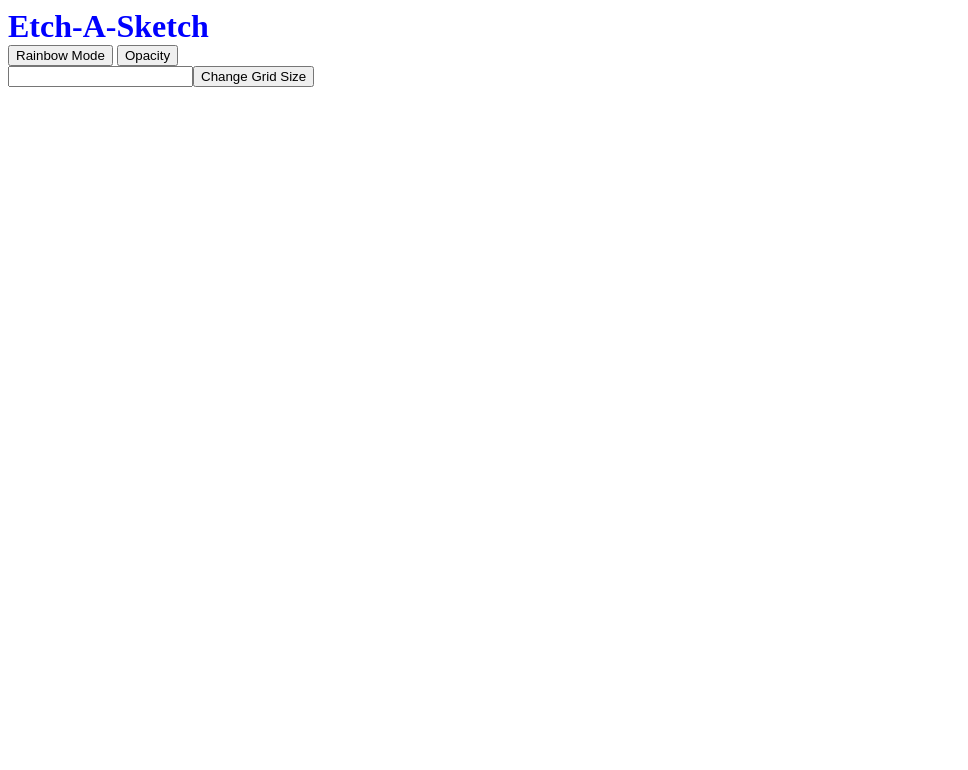
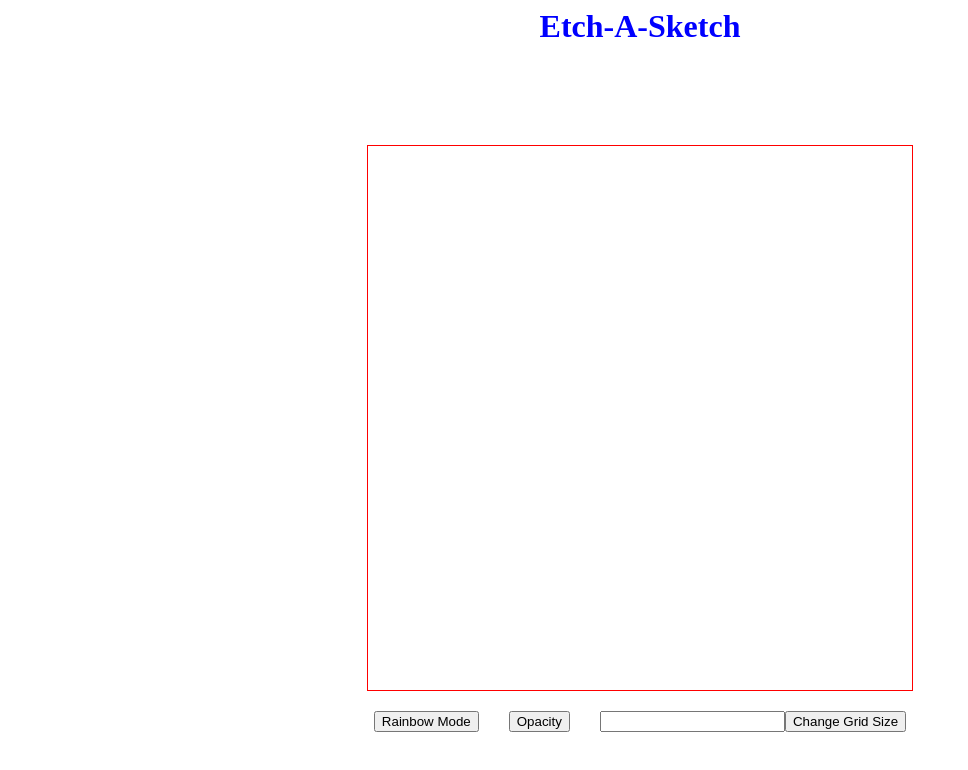
Before and after one commit to Viktotovich/etch-a-sketch, a plain HTML site: page index.html in a window 1280 px wide. Shown: the whole page, without its empty margins (0-968 px from the left). Drawn offline with Linux system fonts and the light colour scheme.

Commit message:
"Refactored code inline with the recent bug fix"

```diff
--- a/styles.css
+++ b/styles.css
@@ -1,22 +1,44 @@
-#gridContainer {
+.gridContainer {
     display: flex;
     flex-wrap: wrap;
-    max-width: 570px;
-    min-width: 570px;
-    height: auto;
+    max-width: 544px;
+    min-width: 544px;
+    min-height: 544px;
+    max-height: 544px;
+    flex: 0 0 1;
     align-items: center;
     justify-content: center;
-    margin: 100px auto;
-    flex: 0 0 0;
+    margin: 100px auto 20px;
+    border: red solid 1px;
+
 }
 
 .grid {
     border: 1px black solid;
     padding: 16px;
-    flex-wrap: wrap;
 }
 
 h1 {
     color: blue;
     margin: 0 auto;
+    display: flex;
+    justify-content: center;
 }
+
+.buttonsContainer {
+    display: flex;
+    justify-content: center;
+}
+
+.rainbow,
+.opacity,
+.gridUserInput {
+    margin: 0 15px;
+}
+
+.changed {
+    border: 1px black solid;
+    padding: 16px;
+    flex-wrap: wrap;
+    background-color: black;
+}
```
